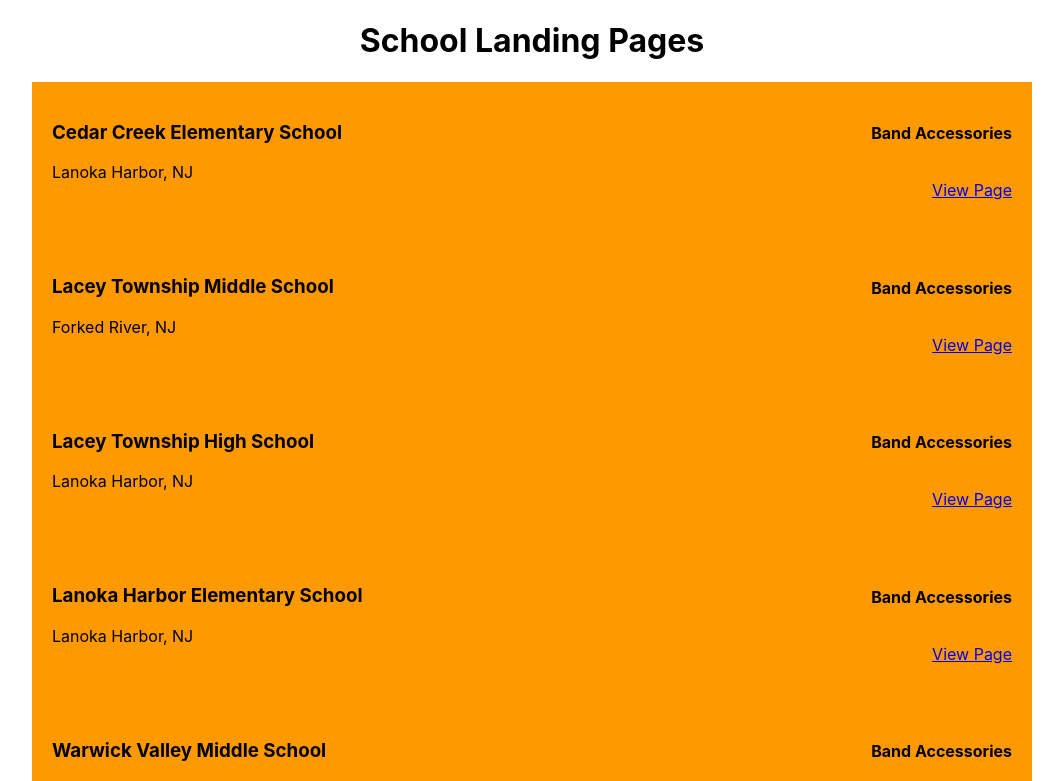
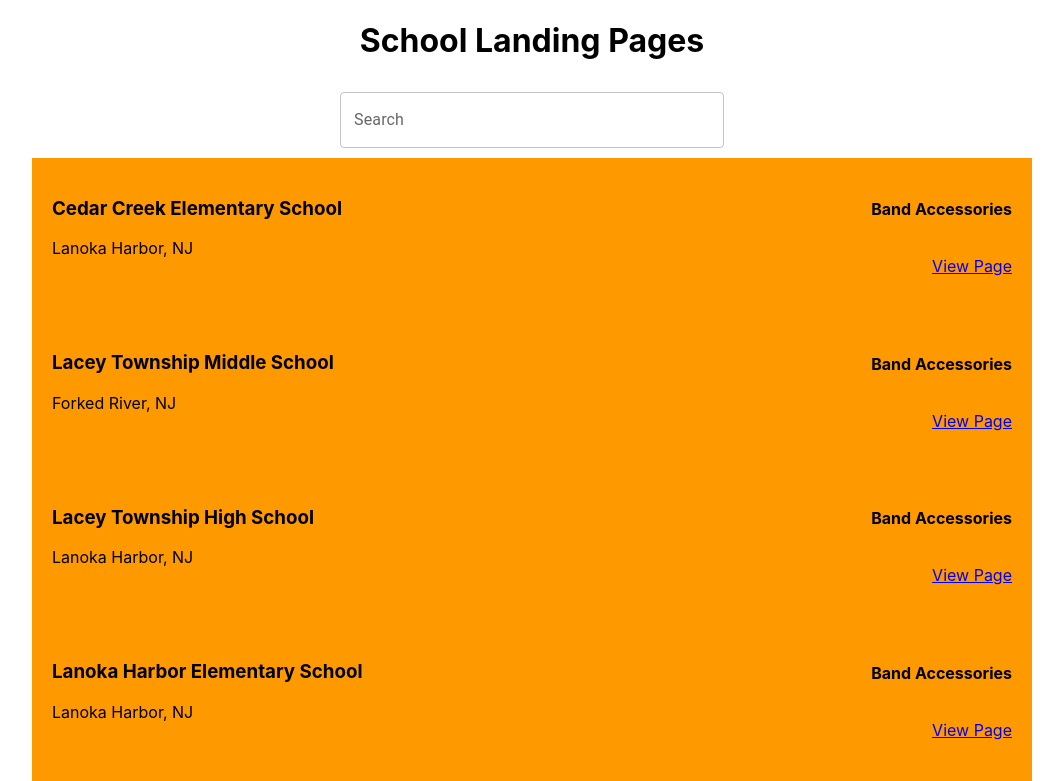
Before and after one commit to fredpasqua/microsite1, a React (Create React App) app: page / in a window 1280 px wide. Shown: the top 781 px of the page, without its empty margins (108-1171 px from the left). Built offline with nearby package versions, Linux system fonts and the light colour scheme.

Commit message:
add search function

```diff
--- a/package.json
+++ b/package.json
@@ -3,6 +3,9 @@
   "version": "0.1.0",
   "private": true,
   "dependencies": {
+    "@emotion/react": "^11.11.4",
+    "@emotion/styled": "^11.11.5",
+    "@mui/material": "^5.15.15",
     "@testing-library/jest-dom": "^5.17.0",
     "@testing-library/react": "^13.4.0",
     "@testing-library/user-event": "^13.5.0",
--- a/src/App.css
+++ b/src/App.css
@@ -1,3 +1,8 @@
 .heading {
     text-align: center;
 }
+.search {
+    width: 30%;
+    margin: auto;
+    padding: 10px;
+}
--- a/src/App.js
+++ b/src/App.js
@@ -1,15 +1,29 @@
-import React from "react";
-import data from "./data.json";
+import { React, useState } from "react";
+
+import TextField from "@mui/material/TextField";
 import SchoolList from "./Components/SchoolList";
 import "./App.css";
 function App() {
-  // const data = data
-
+  const [inputText, setInputText] = useState("");
+  let inputHandler = (e) => {
+    //convert input text to lower case
+    var lowerCase = e.target.value.toLowerCase();
+    setInputText(lowerCase);
+  };
   return (
     <div className="App">
       <header className="App-header">
         <h1 className="heading">School Landing Pages</h1>
-        <SchoolList data={data} />
+        <div className="search">
+          <TextField
+            id="outlined-basic"
+            onChange={inputHandler}
+            variant="outlined"
+            fullWidth
+            label="Search"
+          />
+        </div>
+        <SchoolList input={inputText} />
       </header>
     </div>
   );
--- a/src/Components/SchoolList.js
+++ b/src/Components/SchoolList.js
@@ -1,10 +1,24 @@
 import React from "react";
 import SchoolItem from "./SchoolItem";
-
-const SchoolList = ({ data }) => {
+import data from "../data.json";
+const SchoolList = (props) => {
+  //create a new array by filtering the original array
+  const filteredData = data.filter((el) => {
+    //if no input the return the original
+    if (props.input === "") {
+      return el;
+    }
+    //return the item which contains the user input
+    else {
+      return (
+        el.Name.toLowerCase().includes(props.input) ||
+        el.City.toLowerCase().includes(props.input)
+      );
+    }
+  });
   return (
     <div>
-      {data.map((school, index) => (
+      {filteredData.map((school, index) => (
         <SchoolItem key={index} school={school} />
       ))}
     </div>
```
Also changed, not shown: 1 other file (tests, documents, lock files or other folders).
